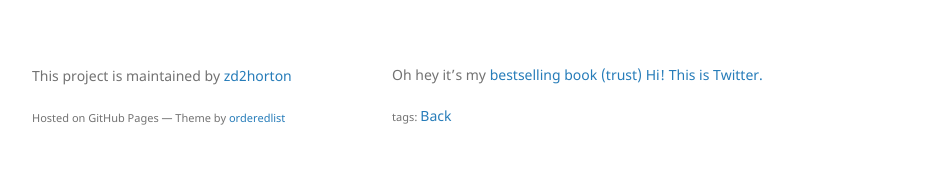
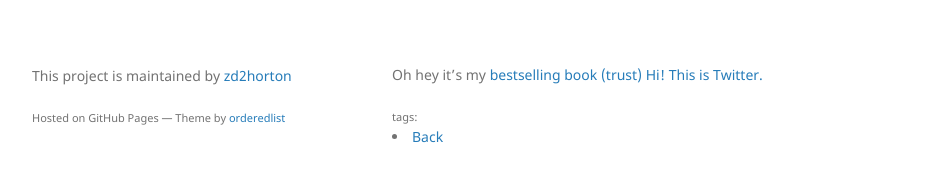
Before and after one commit to zd2horton/zd2hortontest.github.io, a Jekyll site: the page built from _posts/2024-07-04-TesterProject.md, in a window 1280 px wide and 900 px high, scrolled down 560 px. Shown: the part 703-885 px from the top of the window, without its empty margins (178-1126 px from the left). Built offline with Jekyll 4.4.1, drawn with Linux system fonts in a browser that asks for light colours.

```diff
--- a/_layouts/projectpage.html
+++ b/_layouts/projectpage.html
@@ -13,6 +13,4 @@ layout: default
 {% endif %}
 
 
-<a class="btn zoombtn" href="{{ site.url }}">
-    Back
-</a>
+ <li><a href="{{ site.url }}">Back</a></li>
```
